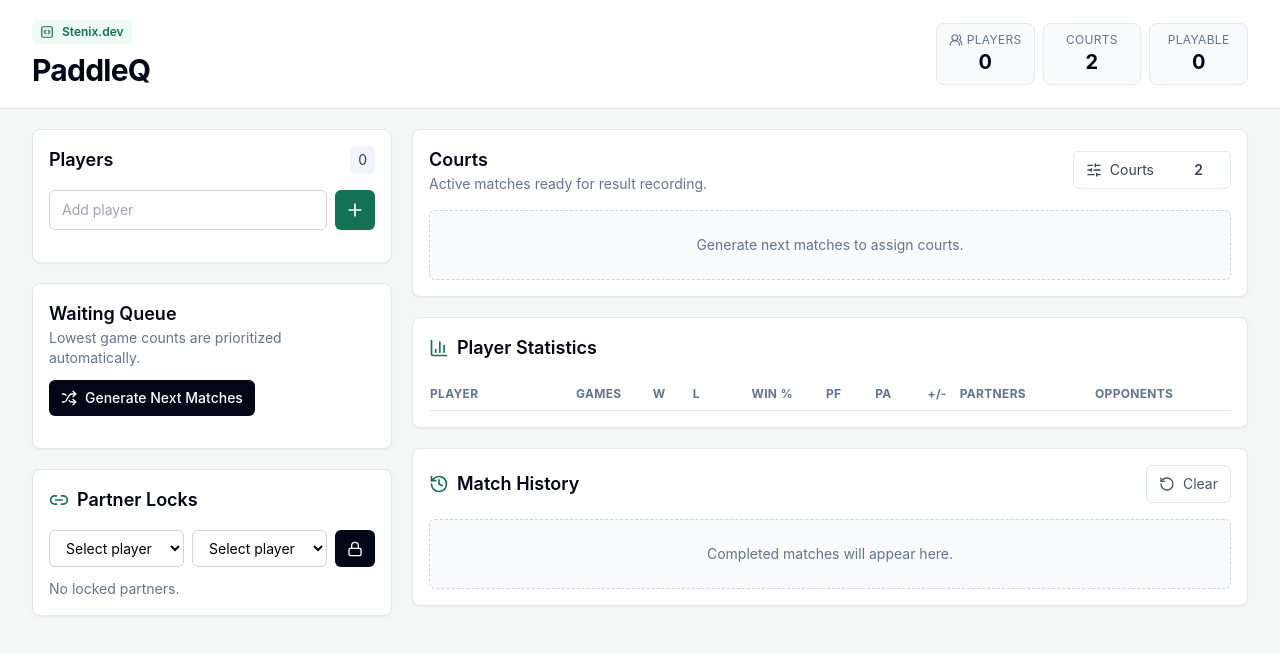
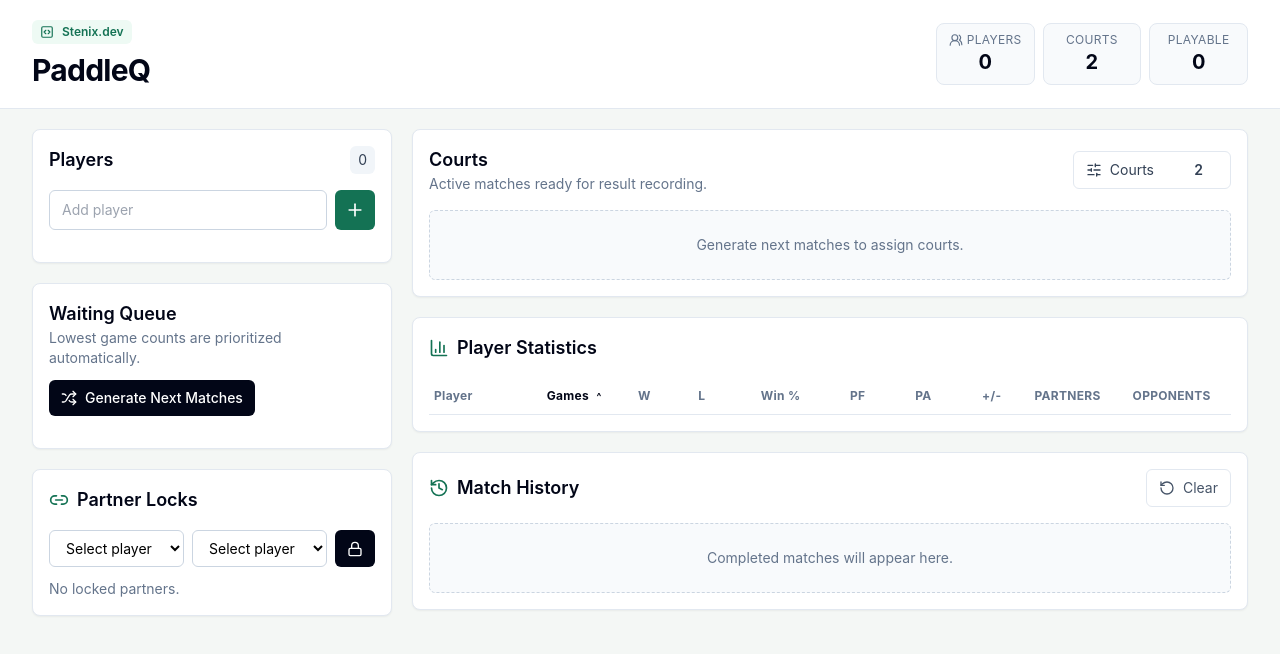
Before and after one commit to StenixDev/PaddleQ, a React (Vite) app: page / in a window 1280 px wide. Shown: the top 654 px of the page. Built offline with nearby package versions, Linux system fonts and the light colour scheme.

Commit message:
[PaddleQ] - Added sortable Player Statistics columns.

```diff
--- a/src/components/StatsDashboard.jsx
+++ b/src/components/StatsDashboard.jsx
@@ -1,4 +1,5 @@
 import { BarChart3 } from 'lucide-react';
+import { useMemo, useState } from 'react';
 import { usePickleball } from '../state/PickleballContext.jsx';
 
 function formatPercent(wins, games) {
@@ -16,9 +17,28 @@ function relatedNames(map, playerMap) {
 
 export default function StatsDashboard() {
   const { state, stats, playerMap } = usePickleball();
-  const rows = state.players
-    .map((player) => stats[player.id])
-    .sort((a, b) => a.games - b.games || b.wins - a.wins || a.name.localeCompare(b.name));
+  const [sort, setSort] = useState({ key: 'games', direction: 'asc' });
+  const rows = useMemo(() => {
+    return state.players
+      .map((player) => stats[player.id])
+      .sort((a, b) => {
+        const direction = sort.direction === 'asc' ? 1 : -1;
+        if (sort.key === 'name') return a.name.localeCompare(b.name) * direction;
+        if (sort.key === 'winPercentage') {
+          const aValue = a.games ? a.wins / a.games : 0;
+          const bValue = b.games ? b.wins / b.games : 0;
+          return (aValue - bValue) * direction || a.name.localeCompare(b.name);
+        }
+        return ((a[sort.key] || 0) - (b[sort.key] || 0)) * direction || a.name.localeCompare(b.name);
+      });
+  }, [state.players, stats, sort]);
+
+  function changeSort(key) {
+    setSort((current) => ({
+      key,
+      direction: current.key === key && current.direction === 'asc' ? 'desc' : 'asc'
+    }));
+  }
 
   return (
     <section className="rounded-lg border border-slate-200 bg-white p-4 shadow-sm">
@@ -30,14 +50,14 @@ export default function StatsDashboard() {
         <table className="min-w-full text-left text-sm">
           <thead className="border-b border-slate-200 text-xs uppercase tracking-wide text-slate-500">
             <tr>
-              <th className="py-2 pr-3">Player</th>
-              <th className="py-2 pr-3 text-right">Games</th>
-              <th className="py-2 pr-3 text-right">W</th>
-              <th className="py-2 pr-3 text-right">L</th>
-              <th className="py-2 pr-3 text-right">Win %</th>
-              <th className="py-2 pr-3 text-right">PF</th>
-              <th className="py-2 pr-3 text-right">PA</th>
-              <th className="py-2 pr-3 text-right">+/-</th>
+              <SortableHeader label="Player" sortKey="name" sort={sort} onSort={changeSort} />
+              <SortableHeader label="Games" sortKey="games" sort={sort} onSort={changeSort} align="right" />
+              <SortableHeader label="W" sortKey="wins" sort={sort} onSort={changeSort} align="right" />
+              <SortableHeader label="L" sortKey="losses" sort={sort} onSort={changeSort} align="right" />
+              <SortableHeader label="Win %" sortKey="winPercentage" sort={sort} onSort={changeSort} align="right" />
+              <SortableHeader label="PF" sortKey="pointsFor" sort={sort} onSort={changeSort} align="right" />
+              <SortableHeader label="PA" sortKey="pointsAgainst" sort={sort} onSort={changeSort} align="right" />
+              <SortableHeader label="+/-" sortKey="pointDifferential" sort={sort} onSort={changeSort} align="right" />
               <th className="py-2 pr-3">Partners</th>
               <th className="py-2">Opponents</th>
             </tr>
@@ -66,3 +86,20 @@ export default function StatsDashboard() {
     </section>
   );
 }
+
+function SortableHeader({ label, sortKey, sort, onSort, align = 'left' }) {
+  const active = sort.key === sortKey;
+  return (
+    <th className={`py-2 pr-3 ${align === 'right' ? 'text-right' : ''}`}>
+      <button
+        onClick={() => onSort(sortKey)}
+        className={`inline-flex items-center gap-1 rounded-md px-1 py-0.5 hover:bg-slate-100 ${
+          align === 'right' ? 'justify-end' : ''
+        } ${active ? 'text-slate-950' : 'text-slate-500'}`}
+      >
+        {label}
+        <span className="inline-block w-3 text-[10px]">{active ? (sort.direction === 'asc' ? '^' : 'v') : ''}</span>
+      </button>
+    </th>
+  );
+}
```
